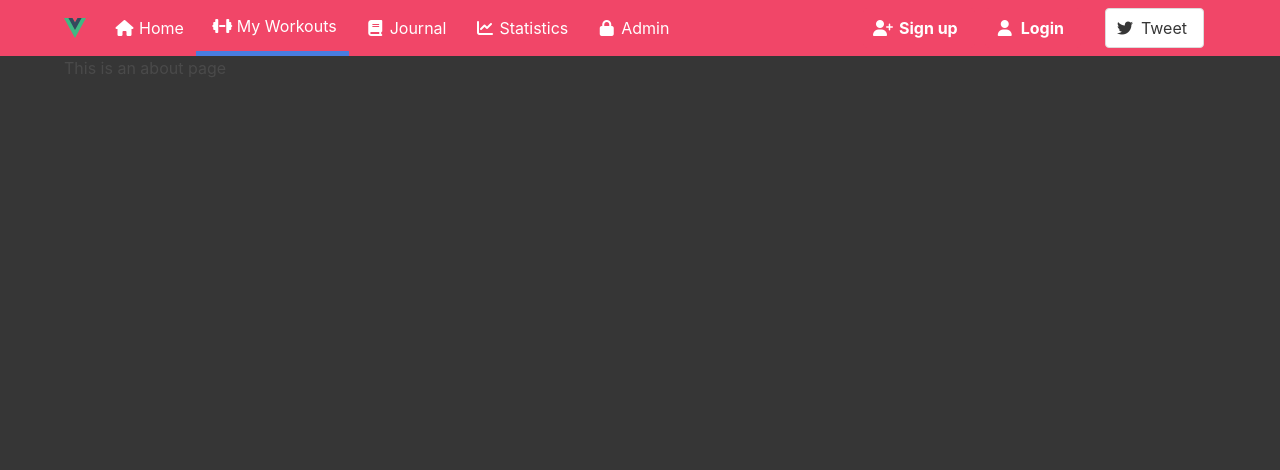
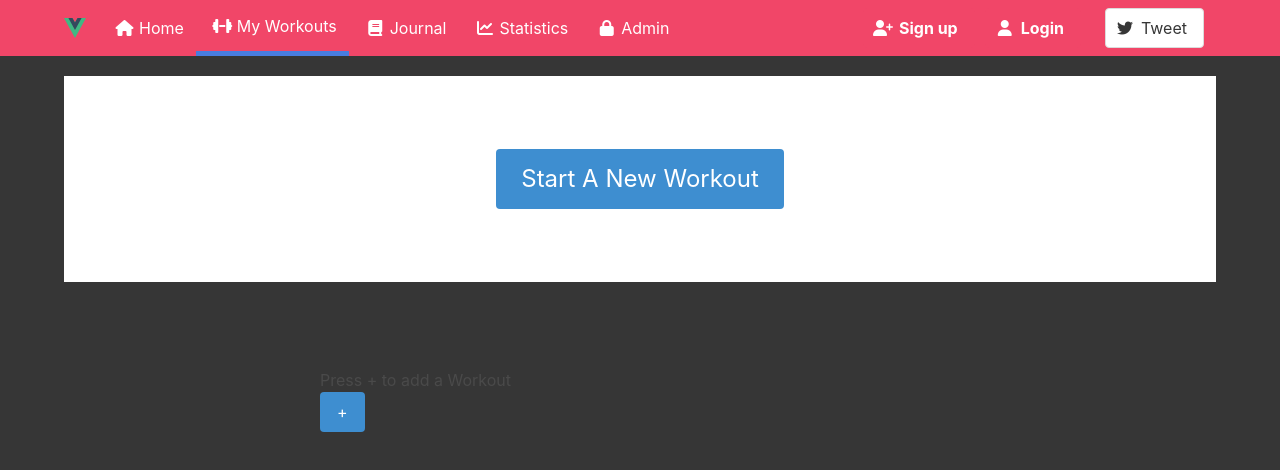
Before and after one commit to zangaran1/Web-Server-Projects, a Vue app in the folder client/: page /workouts in a window 1280 px wide. Shown: the top 470 px of the page. Built offline with nearby package versions, Linux system fonts and the light colour scheme.

Commit message:
interface creation

```diff
--- a/client/src/views/navbarFolder/WorkoutsView.vue
+++ b/client/src/views/navbarFolder/WorkoutsView.vue
@@ -1,5 +1,38 @@
+<script setup lang="ts">
+
+</script>
+
 <template>
-  <div class="about">
-    <h1>This is an about page</h1>
+  <div class="section">
+    <div class="container">
+      <div class="start-a-workout-section">
+        <button class="button is-info is-large">Start A New Workout</button>
+      </div>
+      <div class="modal is-active">
+        <div class="modal-content">
+          <h1>Press + to add a Workout</h1>
+          <button class="button is-info">+</button>
+        </div>
+      </div>
+      <div class="workouts">
+
+      </div>
+    </div>
   </div>
 </template>
+
+<style scoped>
+.section{
+  background-color: white;
+  margin-top: 20px;
+}
+.container{
+  display: flex;
+  flex-direction: column;
+  align-items: center;
+  justify-content: center;
+}
+.start-a-workout-section{
+  padding: 25px;
+}
+</style>
```
Also changed, not shown: client/src/model/workout.ts (added, +27 -0 lines).
